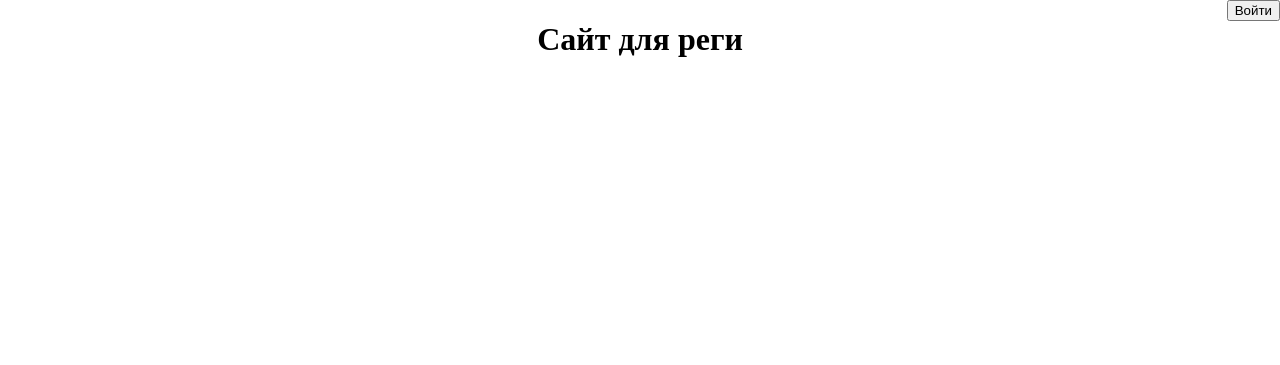
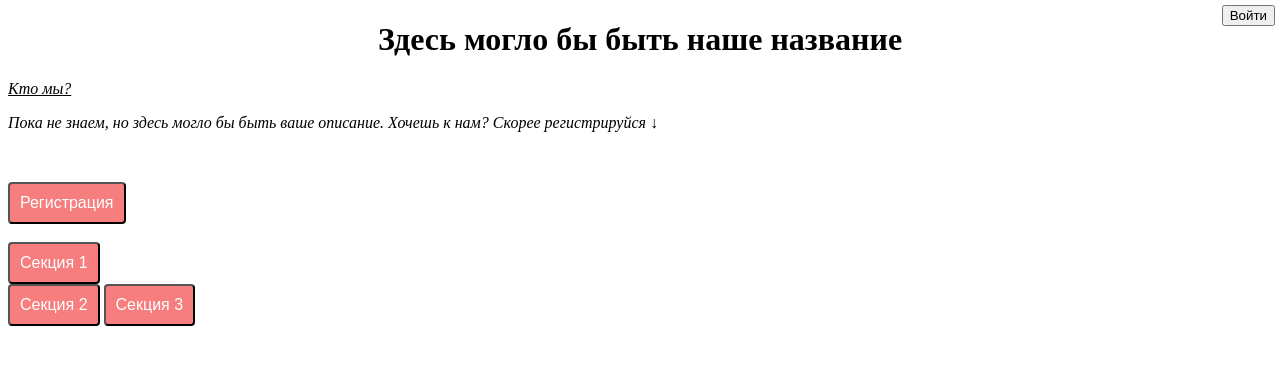
Before and after one commit to Vifiel/Geekmorolecon, a Flask app: page / in a window 1280 px wide. Shown: the top 365 px of the page. Run offline with Flask 3, Linux system fonts and the light colour scheme.

Commit message:
Добавила кнопки регистрации, секций и описание на главную страницу. Добавила страницу пользователя (пока что пустую)

```diff
--- a/static/css/styles.css
+++ b/static/css/styles.css
@@ -2,8 +2,8 @@
 
 
 .rightbtn{
-    top:0px;
-    right:0px;
+    top:5px;
+    right:5px;
     width:200;
     height:100;
     position:fixed;
@@ -60,3 +60,65 @@
 .form-container .subbtn:hover, .rightbtn:hover {
   opacity: 1;
 }
+
+
+.regbtn {
+display: inline-block;
+height: 40;
+width: 120;
+padding: 10px 10px;
+background-color: #F77E7E;
+color: white;
+text-decoration: none;
+border-radius: 4px;
+font-family: Arial, sans-serif;
+font-size: 16px;
+}
+
+.sec1 {
+display: inline-block;
+height: 70;
+width: 70;
+padding: 10px 10px;
+background-color: #F77E7E;
+color: white;
+text-decoration: none;
+border-radius: 4px;
+font-family: Arial, sans-serif;
+font-size: 16px;
+}
+
+.sec1dropdown {
+    display: none;
+    position: absolute;
+    background-color: #f9f9f9;
+    min-width: 160px;
+    box-shadow: 0px 8px 16px 0px rgba(0,0,0,0.2);
+    z-index: 1;
+}
+
+.sec2 {
+display: inline-block;
+height: 70;
+width: 70;
+padding: 10px 10px;
+background-color: #F77E7E;
+color: white;
+text-decoration: none;
+border-radius: 4px;
+font-family: Arial, sans-serif;
+font-size: 16px;
+}
+
+.sec3 {
+display: inline-block;
+height: 70;
+width: 70;
+padding: 10px 10px;
+background-color: #F77E7E;
+color: white;
+text-decoration: none;
+border-radius: 4px;
+font-family: Arial, sans-serif;
+font-size: 16px;
+}
--- a/templates/index.html
+++ b/templates/index.html
@@ -23,7 +23,29 @@
 </div>
 
 
-<h1 style="text-align: center; vertical-align:middle">Сайт для реги</h1>
+<h1 style="text-align: center; vertical-align: middle;">Здесь могло бы быть наше название</h1>
+<p><em><span
+        style="text-decoration: underline;">Кто мы?</span><br />
+</em>
+</p>
+<p><em>Пока не знаем, но здесь могло бы быть ваше описание. Хочешь к нам? Скорее регистрируйся&nbsp;&darr;</em></p>
+<p>&nbsp;</p>
+
+
+<button class="regbtn" id="Registration">Регистрация</button>
+<div class="Registration"></div>
+<br />
+
+<div class="dropdown">
+    <button class="sec1" id="Section1">Секция 1</button>
+    <div class="sec1dropdown">
+        <p>Описание</p>
+    </div>
+</div>
+
+<button class="sec2" id="Section2">Секция 2</button>
+
+<button class="sec3" id="Section3">Секция 3</button>
 
 </body>
 </html>
```
Also changed, not shown: templates/profile.html (added, +10 -0 lines).
